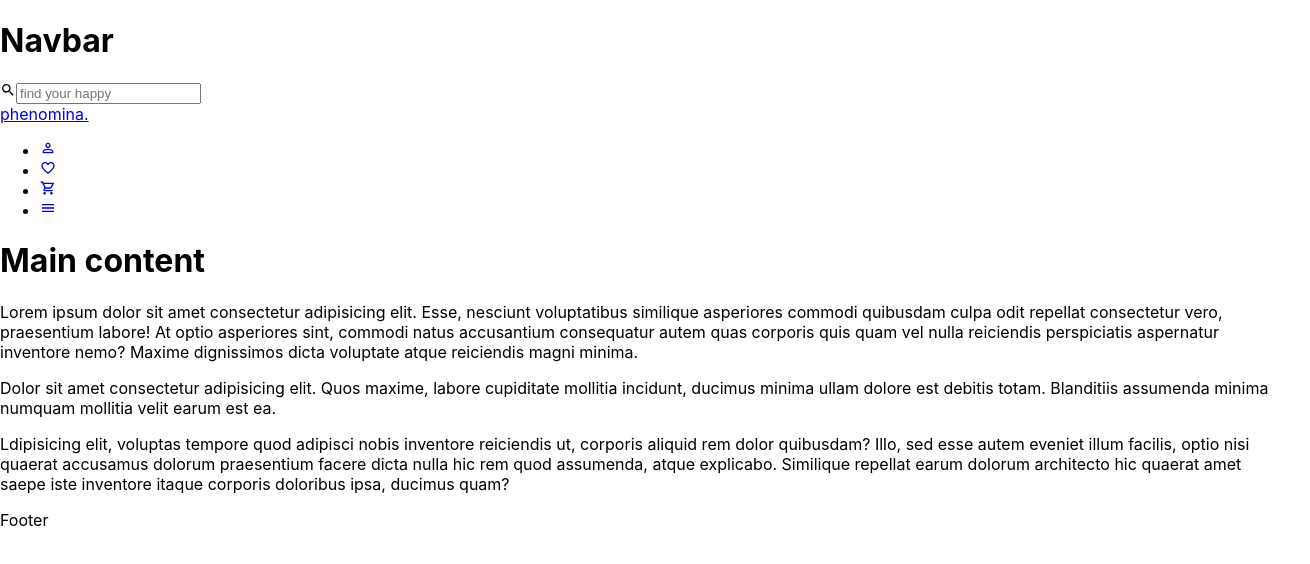
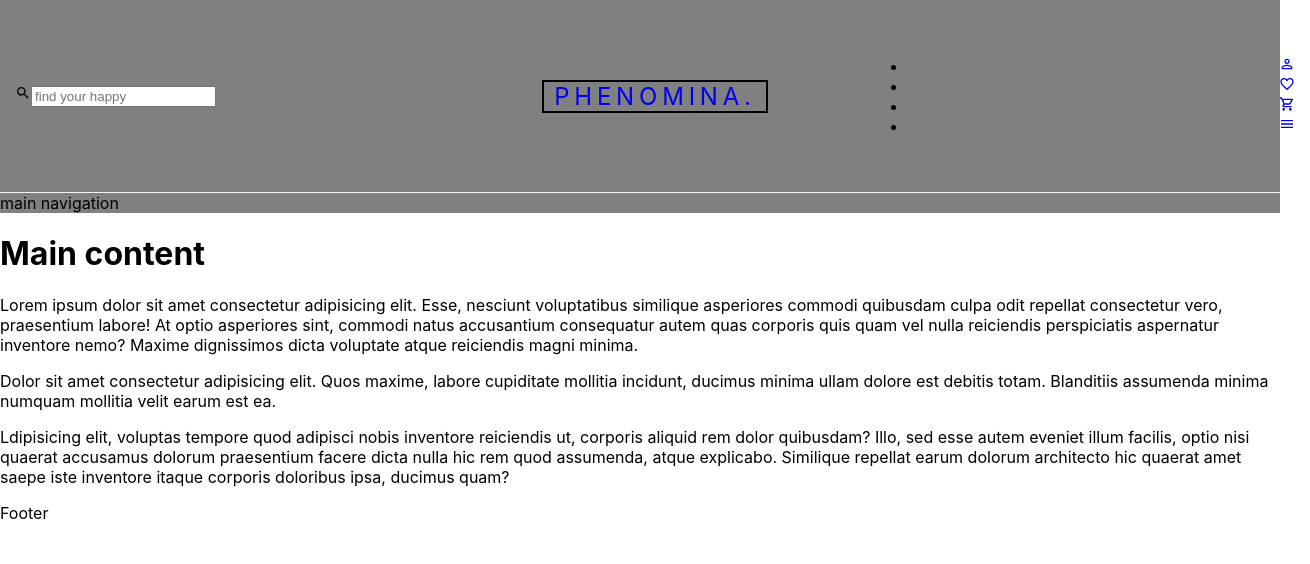
Before and after one commit to lisawagner/ecommerce-phenominav, a React (Create React App) app: page / in a window 1280 px wide. Shown: the top 564 px of the page, 1310 px wide, since content can reach past the window. Built offline with nearby package versions, Linux system fonts and the light colour scheme.

Commit message:
added navbar scaffolding

```diff
--- a/src/components/Navbar/Navbar.jsx
+++ b/src/components/Navbar/Navbar.jsx
@@ -8,11 +8,13 @@ import {
   MdOutlineMenu
   } from 'react-icons/md'
 
+import './navbar.css'
+
 const Navbar = () => {
   return (
     <>
-      <h1>Navbar</h1>
-      {/* TOP-NAV */}
+    {/* TOP-NAV */}
+    <div className="site-navbar">
       <div className="top-nav">
         <div className="container">
           <div className="top-nav-row">
@@ -27,6 +29,7 @@ const Navbar = () => {
                 <Link to='/' className='brand-logo' >phenomina.</Link>
               </div>
             </div>
+            {/* START HERE SATURDAY !!!!!!!!!!!!!!!!!!!!!!!!!!!!!!!!!!!! */}
             <div className="icon-links-col">
               <div className="top-nav-icons">
                 <ul>
@@ -59,8 +62,10 @@ const Navbar = () => {
 
       </div>
 
-      {/* MAIN-NAV */}
+    {/* MAIN-NAV */}
+    <div className="main-nav">main navigation</div>
 
+    </div> {/* end site-nav */}
     </>
 
   )
--- /dev/null
+++ b/src/components/Navbar/navbar.css
@@ -0,0 +1,96 @@
+.site-navbar {
+  /* background: #fff; */
+  background: grey;
+  /* margin-bottom: 0px; */
+  z-index: 1999;
+  /* position: relative; */
+  width: 100vw;
+  margin: 0 auto;
+}
+
+.top-nav {
+  border-bottom: 1px solid #f3f3f4;
+  padding-top: 20px;
+  padding-bottom: 20px;
+  /* margin-bottom: 0px; */
+}
+
+.container {
+  width: 100%;
+  padding-right: 15px;
+  padding-left: 15px;
+  margin-right: auto;
+  margin-left: auto;
+}
+
+.top-nav-row {
+  display: flex;
+  flex-wrap: wrap;
+  align-items: center;
+}
+
+.search-col {
+  text-align: left;
+}
+
+.top-search{
+  position: relative;
+  display: block;
+  margin-top: 0em;
+}
+
+.brand-col {
+  text-align: center;
+}
+
+.site-brand {
+  text-transform: uppercase;
+  letter-spacing: 0.2em;
+  /* border: 2px solid black; */
+  font-size: 1.5rem;
+
+}
+
+.brand-logo {
+  text-decoration: none;
+  border: 2px solid black;
+  padding-right: 10px;
+  padding-left: 10px;
+}
+.icon-links-col {
+  text-align: right;
+}
+
+.top-nav-icons {
+  display: block;
+  text-align: right;
+}
+
+@media (min-width: 768px) {
+  .top-nav {
+    padding-top: 40px;
+    padding-bottom: 40px;
+  }
+  .search-col {
+    order: 1;
+    flex: 0 0 33.33333%;
+    max-width: 33.33333%;
+  }
+  .brand-col {
+    order: 2;
+    flex: 0 0 33.33333%;
+    max-width: 33.33333%;
+  }
+  .icon-links-col {
+    order: 3;
+    flex: 0 0 33.33333%;
+    max-width: 33.33333%;
+  }
+}
+
+
+@media (min-width: 992px) {
+  .container {
+    /* max-width: 960px; */
+  }
+}
```
